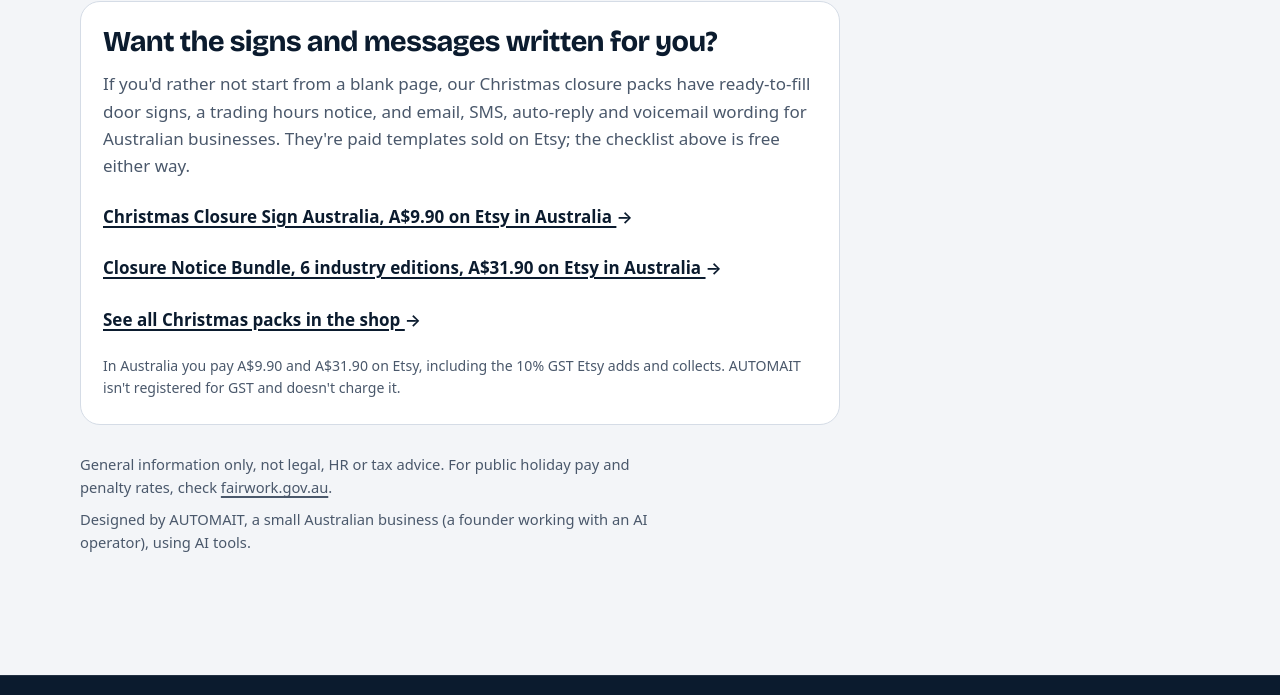
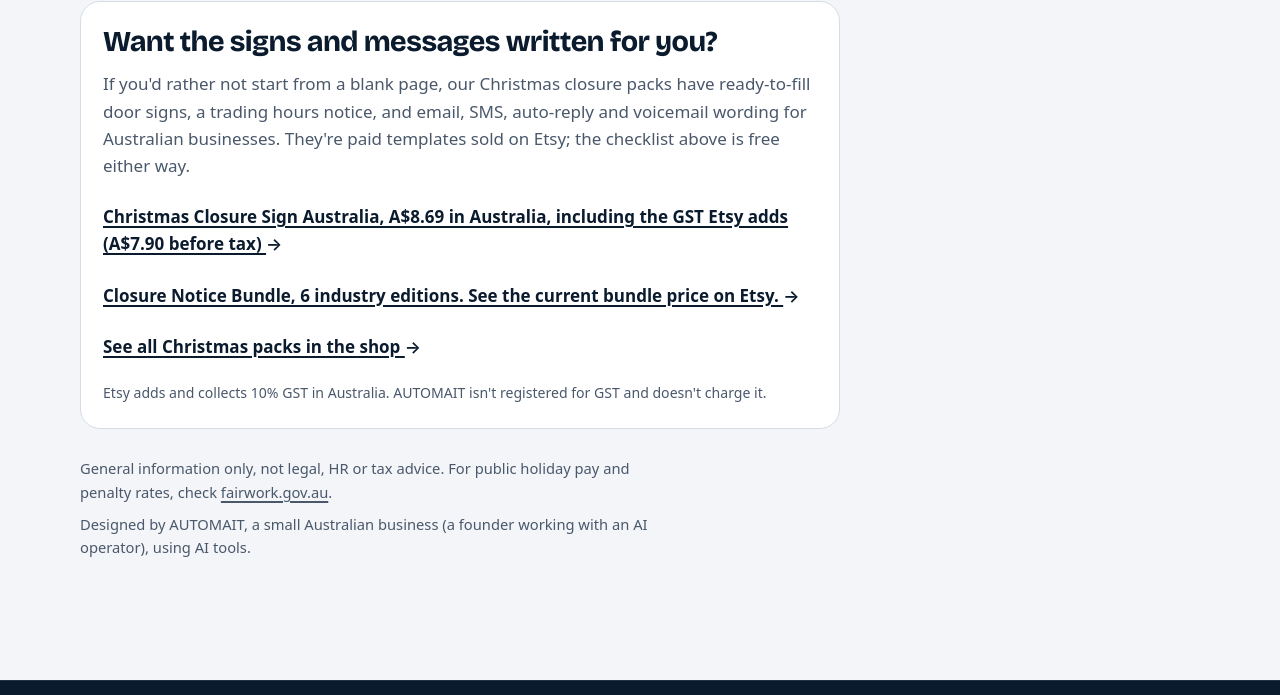
Before and after one commit to Hermes-champion/automait.au, a plain HTML site: page free/christmas-checklist/index.html in a window 1280 px wide. Shown: the part 1744-2439 px from the top of the page. Drawn offline with nearby package versions, Linux system fonts and the light colour scheme.

Commit message:
Correct closure sign and bundle price copy (Fran t_30439d63; Nick t_2b712ac7)

```diff
--- a/free/christmas-checklist/index.html
+++ b/free/christmas-checklist/index.html
@@ -99,11 +99,11 @@ section.tight{padding-top:0}
 <h2 id="packs">Want the signs and messages written for you?</h2>
 <p>If you'd rather not start from a blank page, our Christmas closure packs have ready-to-fill door signs, a trading hours notice, and email, SMS, auto-reply and voicemail wording for Australian businesses. They're paid templates sold on Etsy; the checklist above is free either way.</p>
 <ul>
-<li><a class="more" href="https://www.etsy.com/listing/4613689611" rel="noopener">Christmas Closure Sign Australia, A$9.90 on Etsy in Australia <span class="ar" aria-hidden="true">→</span></a></li>
-<li><a class="more" href="https://www.etsy.com/listing/4613690415" rel="noopener">Closure Notice Bundle, 6 industry editions, A$31.90 on Etsy in Australia <span class="ar" aria-hidden="true">→</span></a></li>
+<li><a class="more" href="https://www.etsy.com/listing/4613689611" rel="noopener">Christmas Closure Sign Australia, A$8.69 in Australia, including the GST Etsy adds (A$7.90 before tax) <span class="ar" aria-hidden="true">→</span></a></li>
+<li><a class="more" href="https://www.etsy.com/listing/4613690415" rel="noopener">Closure Notice Bundle, 6 industry editions. See the current bundle price on Etsy. <span class="ar" aria-hidden="true">→</span></a></li>
 <li><a class="more" href="/shop/#xmas">See all Christmas packs in the shop <span class="ar" aria-hidden="true">→</span></a></li>
 </ul>
-<p class="micro">In Australia you pay A$9.90 and A$31.90 on Etsy, including the 10% GST Etsy adds and collects. AUTOMAIT isn't registered for GST and doesn't charge it.</p>
+<p class="micro">Etsy adds and collects 10% GST in Australia. AUTOMAIT isn't registered for GST and doesn't charge it.</p>
 </div>
 <div class="small">
 <p>General information only, not legal, HR or tax advice. For public holiday pay and penalty rates, check <a href="https://www.fairwork.gov.au/employment-conditions/public-holidays">fairwork.gov.au</a>.</p>
```
Also changed, not shown: shop/index.html (+3 -3 lines).
